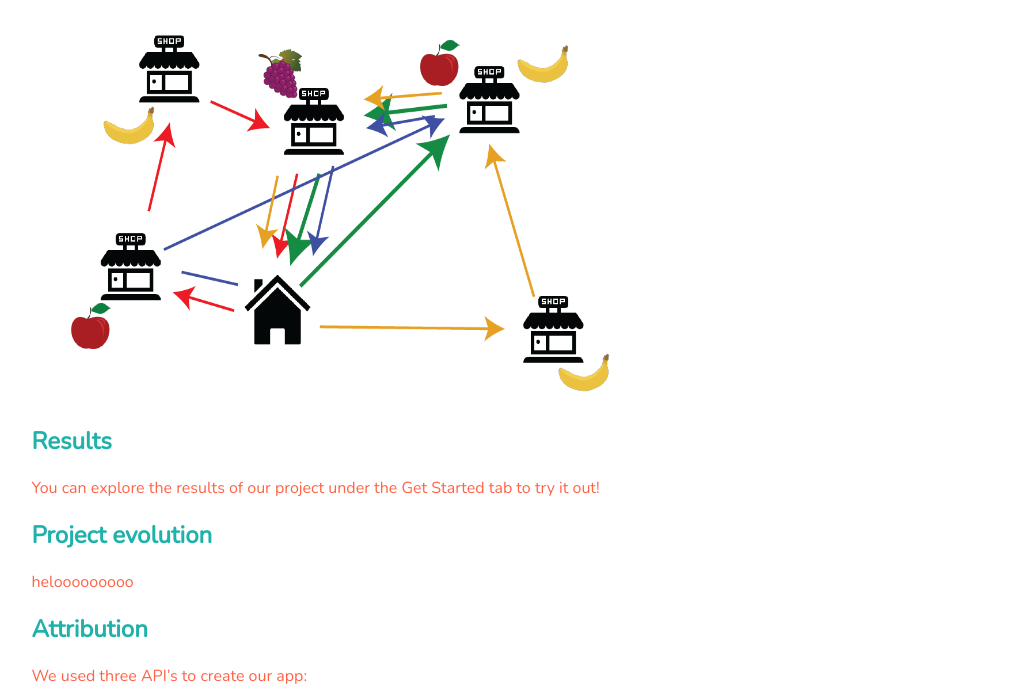
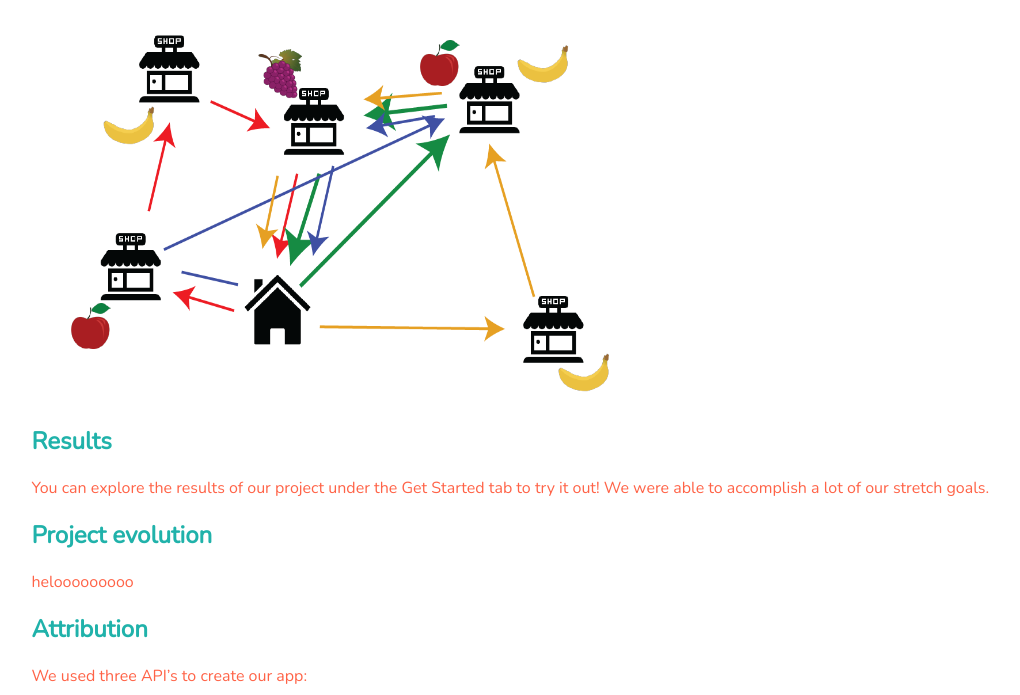
Before and after one commit to kylecombes/GroceryHelper, a Flask app: page /about_project in a window 1280 px wide. Shown: the part 1043-1738 px from the top of the page, without its empty margins (103-1123 px from the left). Run offline with Flask 2, Linux system fonts and the light colour scheme.

Commit message:
small edit

```diff
--- a/templates/about_team.html
+++ b/templates/about_team.html
@@ -71,7 +71,8 @@
     <h2>Results</h2>
 
     <p>
-      You can explore the results of our project under the Get Started tab to try it out!
+      You can explore the results of our project under the Get Started tab to try it out! We were able to accomplish a
+      lot of our stretch goals.
     </p>
 
     <h2>Project evolution</h2>
```
